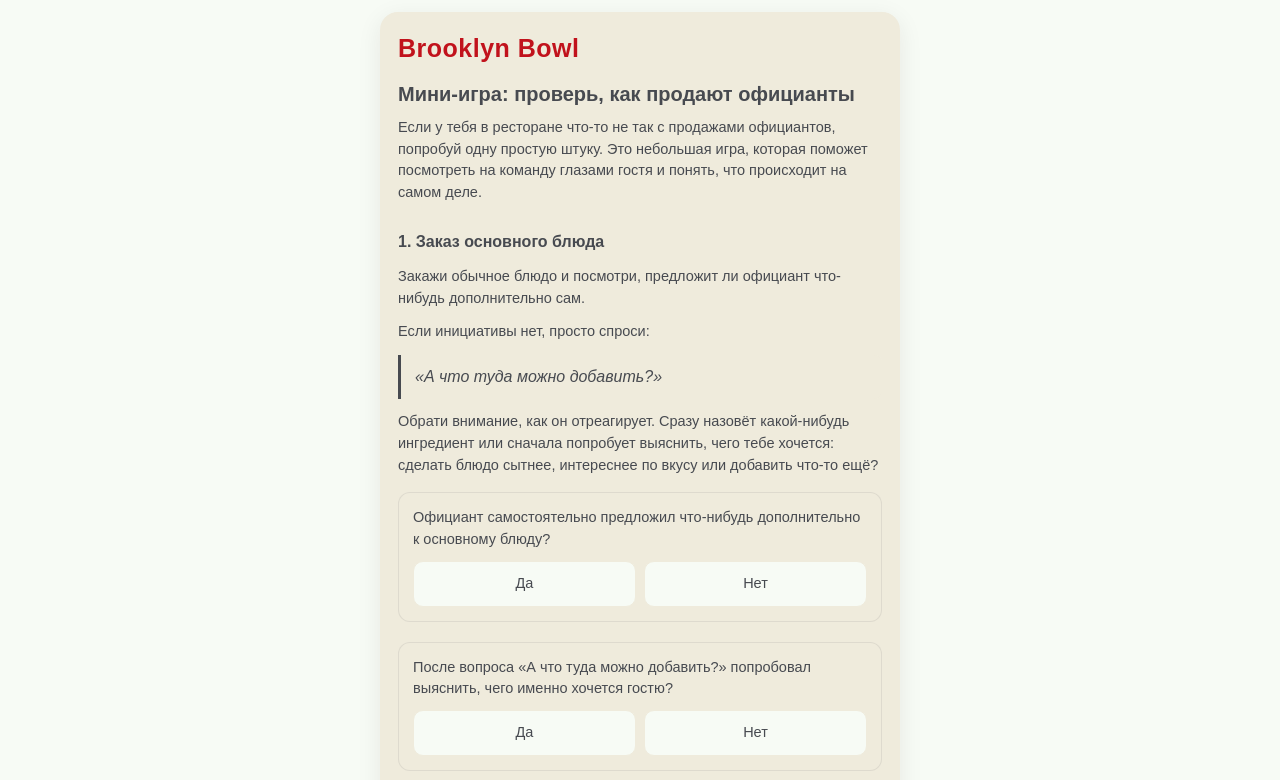
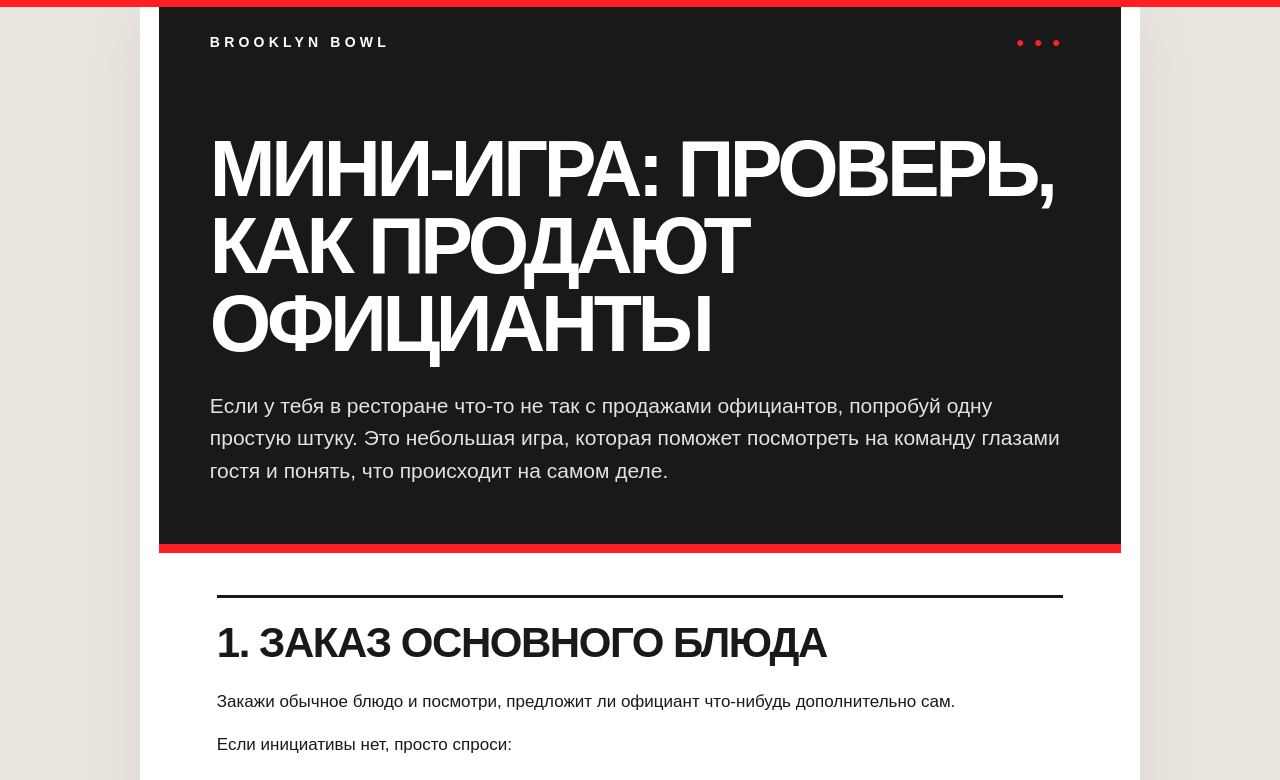
Before and after one commit to brooklynbowll/servicegame, a plain HTML site: page index.html in a window 1280 px wide. Shown: the top 780 px of the page. Drawn offline with Linux system fonts and the light colour scheme.

Commit message:
Add files via upload

```diff
--- a/index.html
+++ b/index.html
@@ -3,106 +3,33 @@
 <head>
 <meta charset="UTF-8">
 <meta name="viewport" content="width=device-width, initial-scale=1, viewport-fit=cover">
-<meta name="theme-color" content="#F7FBF5">
+<meta name="theme-color" content="#191919">
 <title>Мини-игра: проверь, как продают официанты</title>
 <style>
-  * { box-sizing: border-box; }
-  html { -webkit-text-size-adjust: 100%; }
-  body {
-    font-family: "Proxima Nova", "ProximaNova", Arial, sans-serif;
-    background: #F7FBF5;
-    margin: 0;
-    padding: max(12px, env(safe-area-inset-top)) 12px max(20px, env(safe-area-inset-bottom));
-    color: #474A50;
-    line-height: 1.5;
-  }
-  .brand-name {
-    margin: 0 0 18px;
-    color: #C1121C;
-    font-family: "Proxima Nova", "ProximaNova", Arial, sans-serif;
-    font-size: 25px;
-    font-weight: 800;
-    letter-spacing: 0.02em;
-    line-height: 1.15;
-  }
-  .card {
-    background: #EFEBDC;
-    width: 100%;
-    max-width: 520px;
-    margin: 0 auto;
-    border-radius: 18px;
-    padding: 22px 18px 26px;
-    box-shadow: 0 6px 24px rgba(33,24,23,0.08);
-    overflow-wrap: anywhere;
-  }
-  h1 { font-size: 20px; margin: 0 0 10px; line-height: 1.3; }
-  .intro { font-size: 14.5px; color: #474A50; margin: 0 0 20px; }
-  h2 {
-    font-size: 16px; margin: 26px 0 12px; padding-top: 18px;
-    border-top: 1px solid #EFEBDC;
-  }
-  h2:first-of-type { border-top: none; padding-top: 0; }
-  p { font-size: 14.5px; margin: 0 0 12px; }
-  .quote {
-    background: #EFEBDC; border-left: 3px solid #474A50;
-    padding: 10px 14px; margin: 0 0 12px; font-style: italic;
-    color: #474A50; border-radius: 0 8px 8px 0;
-  }
-  .note { font-size: 14px; color: #474A50; margin: 0 0 14px; }
-  .q {
-    margin: 16px 0 20px; padding: 14px 14px;
-    background: #EFEBDC; border-radius: 12px; border: 1px solid rgba(71,74,80,0.10);
-  }
-  .q p { margin: 0 0 10px; font-weight: 500; }
-  .btns { display: flex; gap: 8px; }
-  .btns button {
-    flex: 1; min-width: 0; min-height: 44px; padding: 11px 8px;
-    font: inherit; font-size: 14.5px; font-weight: 500;
-    border: 1.5px solid #EFEBDC; border-radius: 10px;
-    background: #F7FBF5; color: #474A50; cursor: pointer;
-    -webkit-tap-highlight-color: transparent; touch-action: manipulation;
-  }
-  .btns button.yes.active { background: #474A50; border-color: #474A50; color: #fff; }
-  .btns button.no.active { background: #C1121C; border-color: #C1121C; color: #fff; }
-  .progress { font-size: 14px; color: #474A50; text-align: center; margin: 24px 0 12px; }
-  #finish {
-    width: 100%; min-height: 48px; padding: 14px;
-    font-size: 16px; font-weight: 600; background: #211817; color: #F7FBF5;
-    border: none; border-radius: 13px; cursor: pointer;
-    -webkit-tap-highlight-color: transparent; touch-action: manipulation;
-  }
-  #finish:disabled { background: #EFEBDC; cursor: default; }
-  .result {
-    display: none; margin-top: 20px; padding: 18px;
-    border-radius: 14px; background: #EFEBDC; border: 1px solid rgba(71,74,80,0.10);
-  }
-  .result.show { display: block; }
-  .result .score { font-size: 15px; font-weight: 700; margin: 0 0 12px; }
-  .result .block { margin-bottom: 12px; }
-  .result .block:last-child { margin-bottom: 0; }
-  .result .block h3 { font-size: 13px; margin: 0 0 4px; font-weight: 700; }
-  .result .block p { font-size: 14px; line-height: 1.5; margin: 0; color: #474A50; }
-  .result .ok h3 { color: #474A50; }
-  .result .grow h3 { color: #474A50; }
-  .result .focus h3 { color: #C1121C; }
-  .contact {
-    display: block; width: 100%; min-height: 48px; margin-top: 18px;
-    padding: 14px 12px; text-align: center; text-decoration: none;
-    font-size: 15px; font-weight: 700; color: #F7FBF5;
-    background: #C1121C; border-radius: 12px;
-  }
-  .contact-caption { text-align: center; color: #474A50; font-size: 13px !important; margin: 9px 0 14px !important; }
-  .restart {
-    display: block; width: 100%; min-height: 44px; margin-top: 16px;
-    padding: 12px; font-size: 14.5px; background: #F7FBF5;
-    border: 1.5px solid #EFEBDC; border-radius: 11px;
-    color: #474A50; cursor: pointer; touch-action: manipulation;
-  }
-  @media (max-width: 360px) {
-    body { padding-left: 8px; padding-right: 8px; }
-    .card { padding: 18px 14px 22px; border-radius: 14px; }
-    h1 { font-size: 19px; }
-  }
+
+:root{--red:#FF2026;--black:#191919;--cream:#E8E5DE;--white:#fff;--muted:#66635e}
+*{box-sizing:border-box}html{-webkit-text-size-adjust:100%;scroll-behavior:smooth}
+body{margin:0;padding:0;background:var(--cream);color:var(--black);font-family:"Proxima Nova","ProximaNova",Arial,sans-serif;line-height:1.55}
+body:before{content:"";position:fixed;top:0;left:0;width:100%;height:7px;background:var(--red);z-index:10}
+.card{max-width:1000px;margin:0 auto;background:#fff;min-height:100vh;padding:0 6% 90px;box-shadow:0 12px 60px rgba(0,0,0,.06);overflow:hidden}
+.brand-name{position:relative;background:var(--black);color:var(--white);margin:0 -6.82% 0;padding:32px 6%;font-size:14px;font-weight:900;letter-spacing:.3em;text-transform:uppercase}
+.brand-name:after{content:"●  ●  ●";position:absolute;right:6%;top:32px;color:var(--red);letter-spacing:.2em}
+h1{background:var(--black);color:#fff;margin:0 -6.82%;padding:44px 6% 28px;font-size:clamp(40px,7vw,79px);font-weight:900;line-height:.98;letter-spacing:-.055em;text-transform:uppercase;max-width:none}
+.intro{background:var(--black);color:#e5e2dc;margin:0 -6.82% 42px;padding:0 6% 56px;font-size:clamp(17px,2.3vw,21px);line-height:1.55;max-width:none;border-bottom:9px solid var(--red)}
+h2{font-size:clamp(27px,4vw,42px);font-weight:900;line-height:1.08;letter-spacing:-.035em;text-transform:uppercase;margin:64px 0 24px;padding:22px 0 0;border-top:3px solid var(--black)}
+h2:first-of-type{margin-top:42px}p{font-size:17px;margin:0 0 17px;max-width:790px}
+.quote{position:relative;background:var(--cream);border-left:7px solid var(--red);padding:22px 26px;margin:24px 0;font-style:normal;font-size:clamp(19px,2.6vw,25px);font-weight:800;line-height:1.3;color:var(--black);border-radius:0}
+.note{padding:24px 26px;background:var(--black);color:#fff;font-size:16px;line-height:1.6;margin:25px 0;border-left:7px solid var(--red)}
+.q{background:#f4f2ee;border:1px solid #e0dcd5;border-left:5px solid var(--red);margin:22px 0 26px;padding:23px 25px;border-radius:0}
+.q p{font-size:18px;font-weight:750;line-height:1.35;margin:0 0 18px}
+.btns{display:flex;gap:12px}.btns button{flex:1;min-height:52px;padding:12px 16px;background:#fff;border:2px solid var(--black);border-radius:0;color:var(--black);font:inherit;font-size:16px;font-weight:850;cursor:pointer;transition:background .15s,color .15s,transform .15s;touch-action:manipulation}
+.btns button:hover{transform:translateY(-2px)}.btns button.yes.active{background:var(--black);border-color:var(--black);color:white}.btns button.no.active{background:var(--red);border-color:var(--red);color:white}.btns button:focus-visible,#finish:focus-visible,.contact:focus-visible,.restart:focus-visible{outline:3px solid #174579;outline-offset:3px}
+.progress{font-weight:800;text-align:left;color:var(--black);font-size:15px;margin:28px 0 12px;letter-spacing:.04em}
+#finish{width:100%;padding:19px;min-height:60px;background:var(--red);color:white;border:0;border-radius:0;font:inherit;font-size:19px;font-weight:900;text-transform:uppercase;cursor:pointer}#finish:disabled{background:#d4d0c9;color:#79746e;cursor:not-allowed}
+.result{display:none;background:var(--black);color:white;padding:clamp(22px,4vw,42px);margin-top:26px;border-top:9px solid var(--red);border-radius:0}.result.show{display:block}.result .score{font-size:clamp(26px,4vw,38px);font-weight:900;line-height:1.15;color:white;margin:0 0 28px}.result .block{padding:18px 0;border-top:1px solid #515151;margin:0}.result .block h3{font-size:19px;font-weight:900;color:white;margin:0 0 8px;text-transform:uppercase}.result .block.focus h3{color:#ff5559}.result .block p{color:#dedede;font-size:16px;line-height:1.6;margin:0}.contact{display:block;width:100%;min-height:54px;margin-top:28px;padding:17px 12px;text-align:center;text-decoration:none;background:var(--red);color:white;font-size:17px;font-weight:900;text-transform:uppercase;border-radius:0}.contact-caption{color:#d2d2d2;font-size:14px!important;text-align:center;margin:12px 0 18px!important}.restart{display:block;width:100%;padding:15px;min-height:50px;background:transparent;color:white;border:2px solid white;border-radius:0;font:inherit;font-weight:800;cursor:pointer}
+[hidden]{display:none!important}
+@media(max-width:650px){.card{padding:0 20px 50px}.brand-name{margin:0 -20px;padding:27px 20px;font-size:12px}.brand-name:after{right:20px;top:26px;font-size:11px}h1{margin:0 -20px;padding:32px 20px 22px;font-size:clamp(36px,10vw,56px)}.intro{margin:0 -20px 32px;padding:0 20px 38px;font-size:16px}h2{margin-top:45px;font-size:29px}.q{padding:19px 16px}.q p{font-size:16px}.quote{padding:18px;font-size:20px}.btns button{min-height:48px}}
+
 </style>
 </head>
 <body>
```
